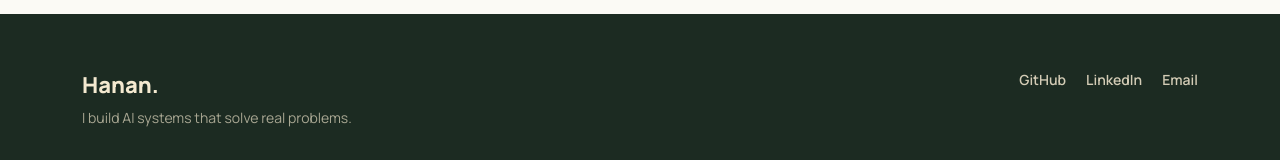
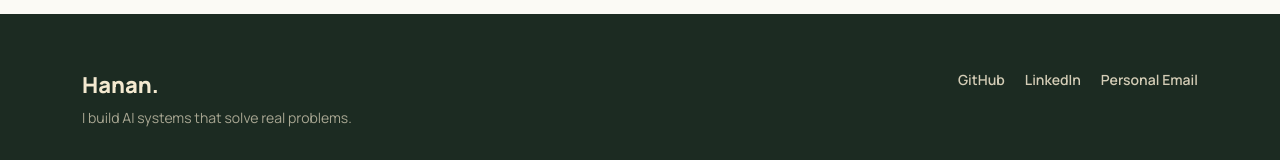
Before and after one commit to Hanan20x/hanan-portfolio, a React (Vite) app: page / in a window 1280 px wide. Shown: the part 4016-4176 px from the top of the page. Built offline with nearby package versions, Linux system fonts and the light colour scheme.

Commit message:
Change Email to Personal Email in Contact and Footer

```diff
--- a/src/components/Footer.jsx
+++ b/src/components/Footer.jsx
@@ -12,7 +12,7 @@ export default function Footer() {
         <div className="footer__links">
           <a href={profile.github} target="_blank" rel="noreferrer">GitHub</a>
           <a href={profile.linkedin} target="_blank" rel="noreferrer">LinkedIn</a>
-          <a href={`mailto:${profile.email}`}>Email</a>
+          <a href={`mailto:${profile.email}`}>Personal Email</a>
         </div>
       </div>
       <div className="container">
--- a/src/pages/Contact.jsx
+++ b/src/pages/Contact.jsx
@@ -3,7 +3,7 @@ import { profile } from "../data/profile";
 import "./Contact.css";
 
 const cards = [
-  { key: "email", label: "Email", value: profile.email, href: `mailto:${profile.email}`, external: false },
+  { key: "email", label: "Personal Email", value: profile.email, href: `mailto:${profile.email}`, external: false },
   { key: "graduate-email", label: "Graduate Email", value: profile.graduateEmail, href: `mailto:${profile.graduateEmail}`, external: false },
   { key: "phone", label: "Phone", value: profile.phone, href: `tel:${profile.phone.replace(/\s+/g, '')}`, external: false },
   { key: "linkedin", label: "LinkedIn", value: "Connect with me →", href: profile.linkedin, external: true },
```
